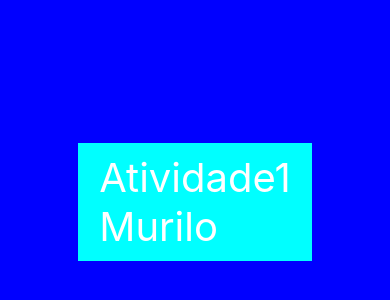
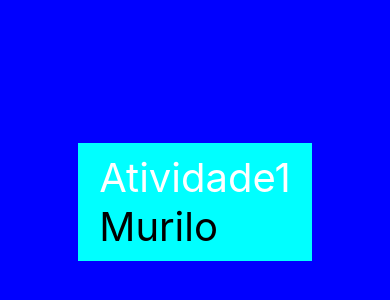
Before and after one commit to Grinaldi20/aula_expo_0, a React Native app: screen / in a window 390 px wide. Shown: the part 220-520 px from the top of the page. Built offline with nearby package versions, Linux system fonts and the light colour scheme.

Commit message:
aula 15-03

```diff
--- a/components/atividade_1/index.js
+++ b/components/atividade_1/index.js
@@ -2,13 +2,13 @@ import { View, Text } from 'react-native';
 
 import styles from './styles';
 
-function Atividade1() {
+function Atividade_1() {
     return(
 <View style={styles.container}>
 <Text style= {styles.texto}> Atividade1 </Text>
-<Text style= {styles.texto}> Murilo </Text>
+<Text style= {styles.texto2}> Murilo </Text>
 </View>
     );
 }
 
-export default  Atividade1;
+export default  Atividade_1;
--- a/components/atividade_1/styles.js
+++ b/components/atividade_1/styles.js
@@ -10,6 +10,11 @@ texto: {
     color: 'white',
     fontSize: 40,
 
+},
+texto2: {
+    color: 'black',
+    fontSize: 40,
+
 }
 
 
--- a/components/exemplo_1/index.js
+++ b/components/exemplo_1/index.js
@@ -6,6 +6,7 @@ function Exemplo_0() {
     return(
 <View style={styles.container}>
 <Text style= {styles.texto}> Minha primeira tela </Text>
+<Text style= {styles.texto2}> Minha primeira tela </Text>
 </View>
     );
 }
--- a/components/exemplo_1/styles.js
+++ b/components/exemplo_1/styles.js
@@ -10,6 +10,11 @@ texto: {
     color: '#fff',
     fontSize: 20,
 
+},
+texto2: {
+    color: 'red',
+    fontSize: 20,
+
 }
 
 
```
